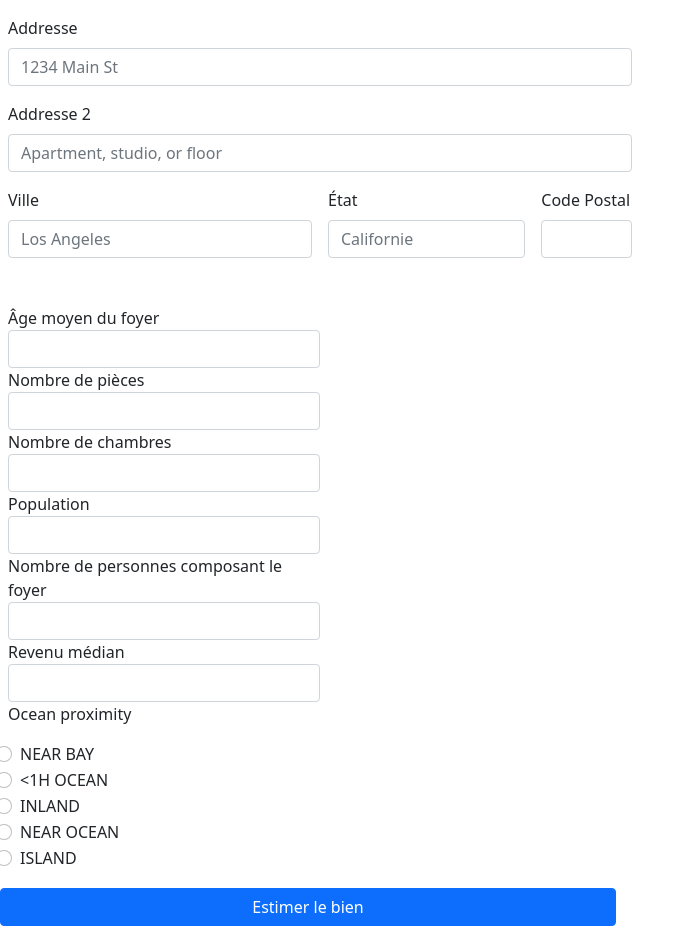
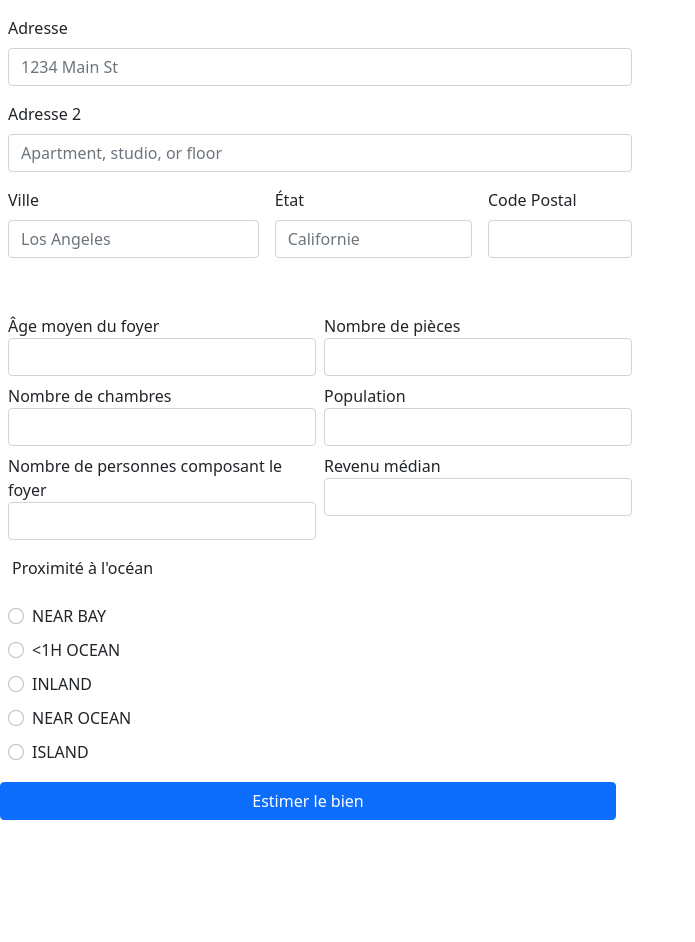
Before and after one commit to SimplonAI/api-mmo, a Flask app: page /estimation in a window 1280 px wide. Shown: the whole page, without its empty margins (0-695 px from the left). After the commit the page ends 820 px from the top, so only its background shows below. Run offline with Flask 2, Linux system fonts and the light colour scheme; some libraries are stand-ins or nearby versions.

Commit message:
Modification de la disposition des champs du formulaire

```diff
--- a/app/forms.py
+++ b/app/forms.py
@@ -19,8 +19,8 @@ class LoginForm(FlaskForm):
 class PredictForm(FlaskForm):
     """ Formulaire de prédiction
     """
-    addresse = StringField("Addresse", validators=[DataRequired()])
-    addresse2 = StringField("Addresse 2", validators=[DataRequired()])
+    adresse = StringField("Adresse", validators=[DataRequired()])
+    adresse2 = StringField("Adresse 2", validators=[DataRequired()])
     ville = StringField("Ville", validators=[DataRequired()])
     etat = StringField("État", validators=[DataRequired()])
     code_postal = IntegerField("Code Postal", validators=[DataRequired()])
--- a/app/templates/predict.html
+++ b/app/templates/predict.html
@@ -5,14 +5,14 @@
 <div class="col-6">
 <form class="row g-3 m-auto" method="POST">
     <div class="col-md-12">
-        <label for="inputAddress" class="form-label">Addresse</label>
-        {{ predict_form.addresse(class="form-control", id="inputAddress", placeholder="1234 Main St") }}
+        <label for="inputAdress" class="form-label">Adresse</label>
+        {{ predict_form.adresse(class="form-control", id="inputAdress", placeholder="1234 Main St") }}
     </div>
     <div class="col-md-12">
-        <label for="inputAddress2" class="form-label">Addresse 2</label>
-        {{ predict_form.addresse2(class="form-control", id="inputAddress2", placeholder="Apartment, studio, or floor") }}
+        <label for="inputAdress2" class="form-label">Adresse 2</label>
+        {{ predict_form.adresse2(class="form-control", id="inputAdress2", placeholder="Apartment, studio, or floor") }}
     </div>
-    <div class="col-md-6">
+    <div class="col-md-5">
         <label for="inputCity" class="form-label">Ville</label>
         {{ predict_form.ville(class="form-control", id="inputCity", placeholder="Los Angeles") }}
     </div>
@@ -20,11 +20,11 @@
         <label for="inputState" class="form-label">État</label>
         {{ predict_form.etat(class="form-control", id="inputState", placeholder="Californie") }}
     </div>
-    <div class="col-md-2">
+    <div class="col-md-3">
         <label for="inputZip" class="form-label">Code Postal</label>
         {{ predict_form.code_postal(class="form-control", id="inputZip") }}
     </div>
-    <div class="form-row mt-5">
+    <div class="row g-2 m-auto mt-5">
         <div class="form-group col-md-6">
             <label for="inputMedianAge">Âge moyen du foyer</label>
             {{ predict_form.median_age(class="form-control", id="inputMedianAge") }}
@@ -50,8 +50,8 @@
               {{ predict_form.median_income(class="form-control", id="inputIncome") }}
           </div>
 
-          <div class="row col-md-6">
-              <p>Ocean proximity</p>
+          <div class="row g-2 m-auto mt-2">
+              <p>Proximité à l'océan</p>
             {% for radio in predict_form.ocean_proximity %}
                     <div class="form-check">
                         {{ radio(class="form-check-input") }}
```
Also changed, not shown: app/templates/estimation.html (deleted, +0 -22 lines).
